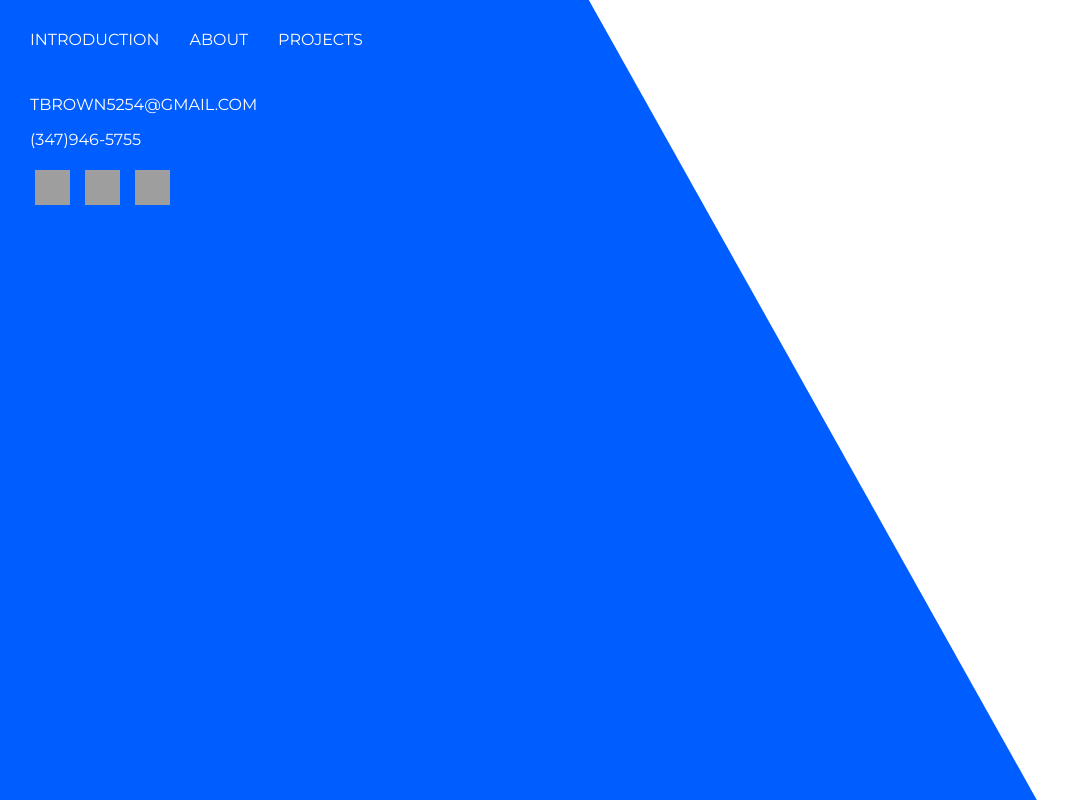
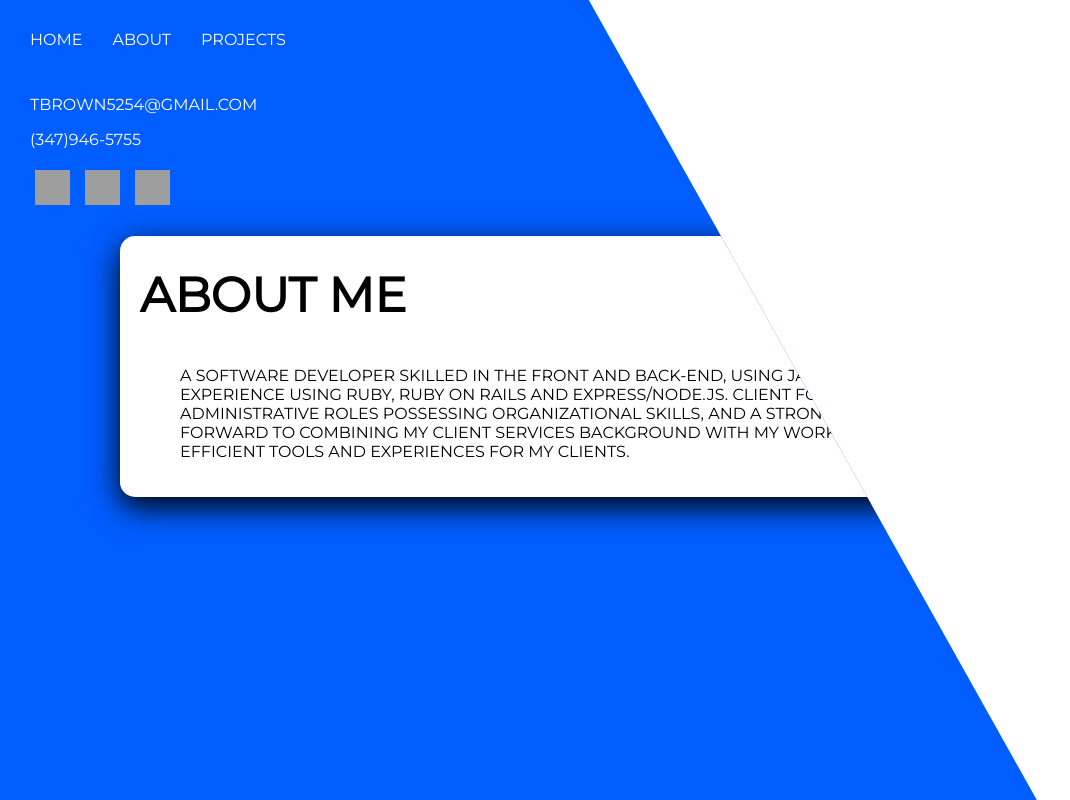
Before and after one commit to TJBrowne/react-portfolio, a React (Create React App) app: page /about in a window 1280 px wide. Shown: the whole page, without its empty margins (0-1070 px from the left). Built offline with nearby package versions, Linux system fonts and the light colour scheme; grey boxes are pictures that could not be loaded.

Commit message:
fixed component spelling in routes, minor css

```diff
--- a/src/App.js
+++ b/src/App.js
@@ -9,23 +9,27 @@ import { BrowserRouter as Router, Route, Link } from "react-router-dom";
 class App extends Component {
   render() {
     return (
+    <Router>
       <div className="page">
         <div className="container-wrap">
-          <Router>
+
             <div className="routes">
               <nav className="navbar">
-                <Link className="link" to="/">Introduction</Link>
+                <Link className="link" to="/">Home</Link>
                 <Link className="link" to="/about">About</Link>
                 <Link className="link" to="/projects">Projects</Link>
               </nav>
               <Sidebar />
+              <div className="content">
               <Route exact path="/" component={Introduction} />
-              <Route exact path="/about" components={About} />
-              <Route exact path="/projects" components={Projects} />
+              <Route exact path="/about" component={About} />
+              <Route exact path="/projects" component={Projects} />
+              </div>
             </div>
-          </Router>
+
         </div>
       </div>
+      </Router>
     );
   }
 }
--- a/src/Components/About.css
+++ b/src/Components/About.css
@@ -1,5 +1,5 @@
 @import url("https://fonts.googleapis.com/css?family=Montserrat");
-.About {
+.about {
   background: white;
   padding: 20px;
   margin: 1em auto;
@@ -9,14 +9,14 @@
   width: 80%;
 }
 
-.About h1 {
+.about h1 {
   font-size: 3em;
   margin-top: 10px;
   text-transform: uppercase;
   color: black;
 }
 
-.About p {
+.about p {
   font-optical-sizing: 10px;
   display: inline-block;
   margin-left: 40px;
--- a/src/Components/About.js
+++ b/src/Components/About.js
@@ -4,7 +4,7 @@ import "./About.scss";
 class About extends Component {
     render() {
       return (
-        <div className="About">
+        <div className="about">
             <h1>About Me</h1>
             <p>A software developer skilled in the front and back-End, using JavaScript, HTML, CSS, React, SQL with experience using Ruby, Ruby on Rails and Express/Node.js. Client focused with a background in administrative roles possessing organizational skills, and a strong attention to detail. I look forward to combining my client services background with my work as a web developer to create efficient tools and experiences for my clients.</p>
         </div>
--- a/src/Components/About.scss
+++ b/src/Components/About.scss
@@ -4,7 +4,7 @@
 $padding: 15px;
 $borders:15px;
 
-.About {
+.about {
     background: white;
     padding: 20px;
     margin: 1em auto;
--- a/src/Components/Introduction.js
+++ b/src/Components/Introduction.js
@@ -8,7 +8,6 @@ class Introduction extends Component {
         {/* <span></span> */}
             <h1>Tiffany Brown</h1>
             <h3>Web Developer</h3>
-
         </div>
       )
     }
--- a/src/Components/Introduction.scss
+++ b/src/Components/Introduction.scss
@@ -29,12 +29,12 @@ $margin: 50px;
         margin-left: 220px;
     }
 
-    span {
-        position: absolute;
-        width: 30px;
-        height: 30px;
-        background-color: color(primary-light);
-        border-radius: 50%;
-        margin-right: 10px;
-    }
+    // span {
+    //     position: absolute;
+    //     width: 30px;
+    //     height: 30px;
+    //     background-color: color(primary-light);
+    //     border-radius: 50%;
+    //     margin-right: 10px;
+    // }
 }
--- a/src/index.js
+++ b/src/index.js
@@ -1,7 +1,8 @@
 import React from 'react';
 import ReactDOM from 'react-dom';
+import App from './App';
 import "./App.scss";
-import App from './App';
+
 
 import * as serviceWorker from './serviceWorker';
 
```
Also changed, not shown: src/Components/Introduction.css (+0 -9 lines), 1 other file (tests, documents, lock files or other folders).
